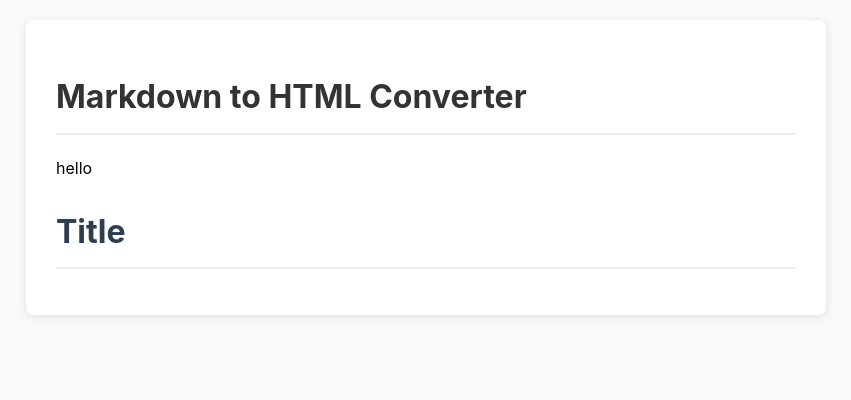
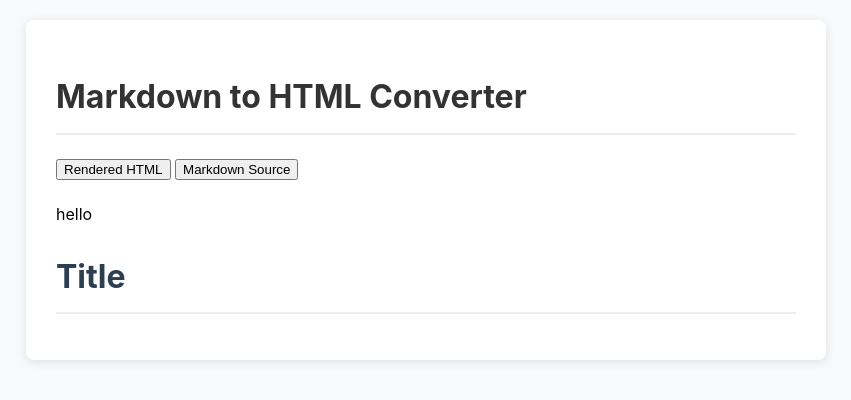
Before and after one commit to Adri935/markdown-to-html-test-10171850, a plain HTML site: page index.html in a window 1280 px wide. Shown: the whole page, without its empty margins (214-1065 px from the left). Drawn offline with nearby package versions, Linux system fonts and the light colour scheme.

Commit message:
feat(revision): update index.html

```diff
--- a/index.html
+++ b/index.html
@@ -12,9 +12,14 @@
 <body>
   <main>
     <h1>Markdown to HTML Converter</h1>
+    <div id="markdown-tabs">
+      <button id="tab-html" class="active">Rendered HTML</button>
+      <button id="tab-source">Markdown Source</button>
+    </div>
     <div id="markdown-output">
       <p>Loading content...</p>
     </div>
+    <div id="markdown-source" style="display: none;"></div>
   </main>
   <script src="script.js"></script>
 </body>
```
